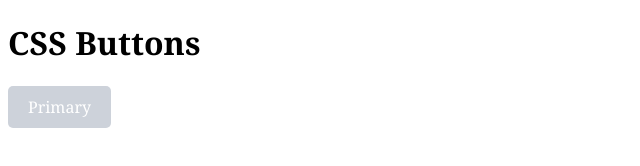
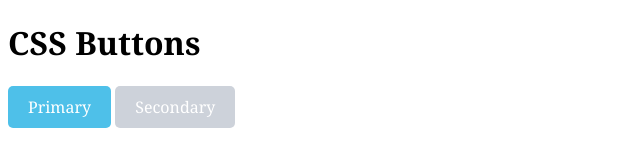
Before and after one commit to setrasariputra/Buttons-CSS, a plain HTML site: page index.html in a window 1280 px wide. Shown: the whole page, without its empty margins (0-640 px from the left). Drawn offline with Linux system fonts and the light colour scheme.

Commit message:
Button primary style

```diff
--- a/index.html
+++ b/index.html
@@ -8,6 +8,7 @@
 </head>
 <body>
     <h1>CSS Buttons</h1>
-    <a href="#" class="btn">Primary</a>
+    <a href="#" class="btn btn-primary">Primary</a>
+    <a href="#" class="btn">Secondary</a>
 </body>
 </html>
--- a/style.css
+++ b/style.css
@@ -12,3 +12,9 @@ body {
 .btn:hover {
     background-color: #abb4c1;
 }
+.btn-primary {
+    background-color: #4ec0e9;
+}
+.btn-primary:hover {
+    background-color: #39a7cf;
+}
```
